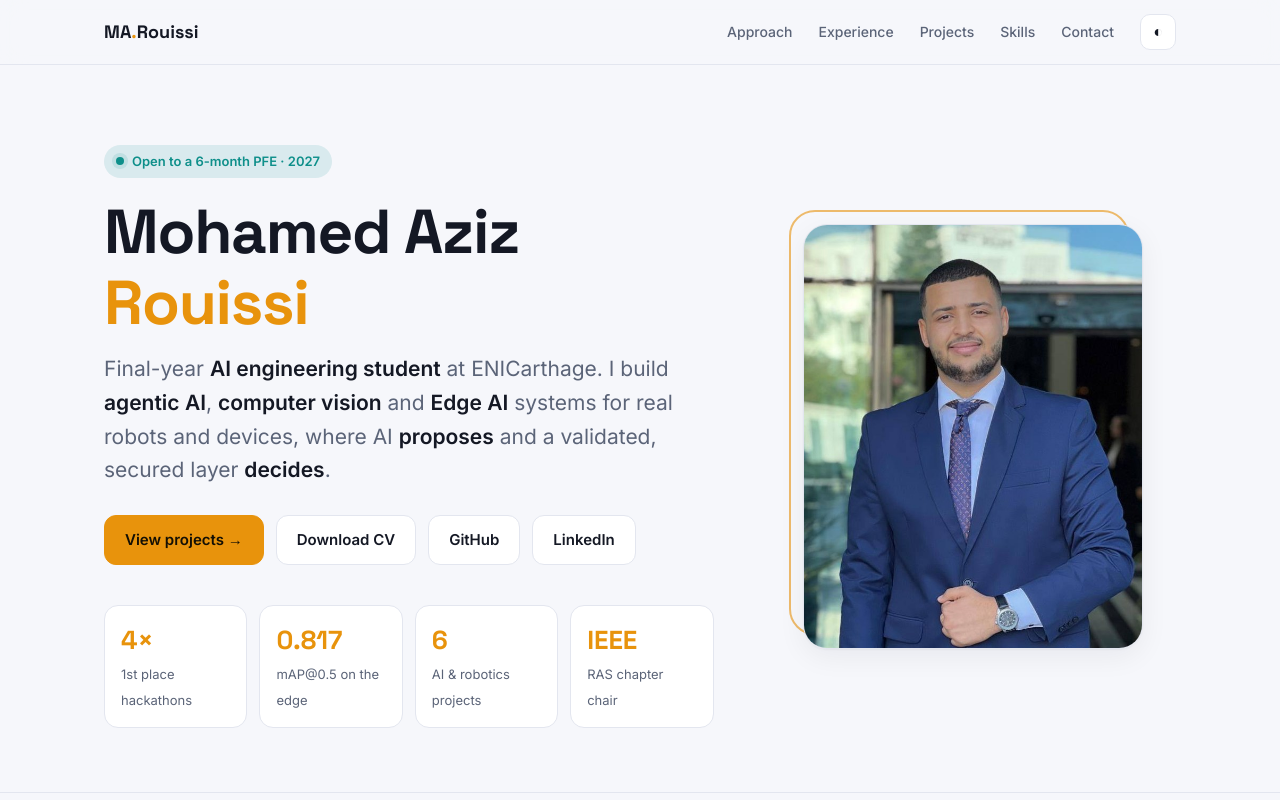
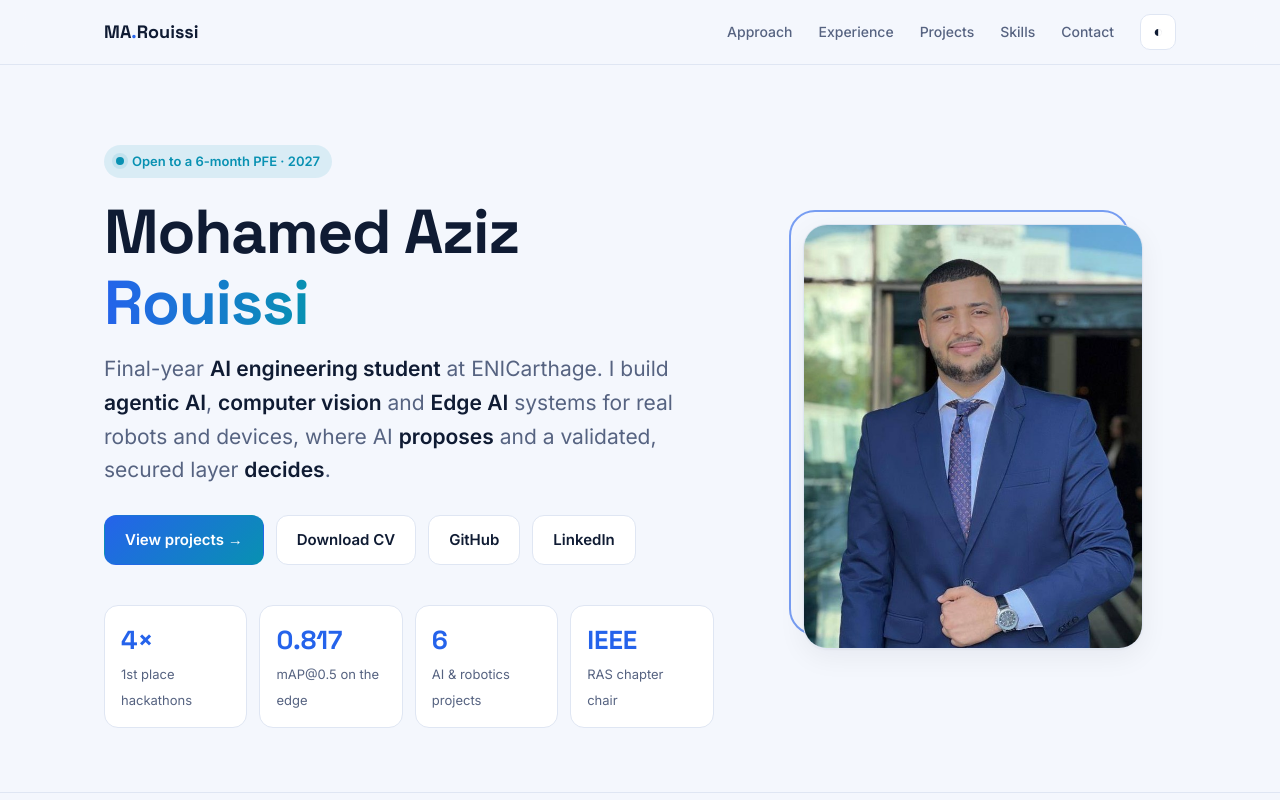
Before and after one commit to azizrouissi19-code/azizrouissi19-code.github.io, a plain HTML site: page index.html in a window 1280 px wide. Shown: the top 800 px of the page. Drawn offline with Linux system fonts and the light colour scheme.

Commit message:
New photo and blue/cyan color theme
Co-Authored-By: Claude Opus 5.5 <noreply@anthropic.com>

```diff
--- a/index.html
+++ b/index.html
@@ -10,20 +10,20 @@
 <link href="https://fonts.googleapis.com/css2?family=Inter:wght@400;500;600;700&family=Space+Grotesk:wght@500;600;700&family=JetBrains+Mono:wght@400;500&display=swap" rel="stylesheet">
 <style>
 :root{
-  --bg:#f6f7fb; --bg2:#ffffff; --card:#ffffff; --line:#e3e6ef; --text:#141824; --muted:#5b6478;
-  --accent:#e8930c; --accent2:#0e8f8a; --accent-soft:rgba(232,147,12,.12); --teal-soft:rgba(14,143,138,.12);
+  --bg:#f4f7fd; --bg2:#ffffff; --card:#ffffff; --line:#dfe6f3; --text:#0f1b33; --muted:#566381;
+  --accent:#2563eb; --accent2:#0891b2; --accent-soft:rgba(37,99,235,.10); --teal-soft:rgba(8,145,178,.11);
   --shadow:0 1px 2px rgba(20,24,36,.04),0 8px 28px rgba(20,24,36,.06);
 }
 @media (prefers-color-scheme: dark){
   :root:not([data-theme="light"]){
-    --bg:#0b0f17; --bg2:#0f1520; --card:#131a27; --line:#222b3b; --text:#e8ecf4; --muted:#97a1b5;
-    --accent:#f5a524; --accent2:#2cc2bb; --accent-soft:rgba(245,165,36,.13); --teal-soft:rgba(44,194,187,.13);
+    --bg:#070d1c; --bg2:#0b1426; --card:#0f1a31; --line:#1d2a45; --text:#e9eefb; --muted:#93a0bd;
+    --accent:#5b8cff; --accent2:#22d3ee; --accent-soft:rgba(91,140,255,.15); --teal-soft:rgba(34,211,238,.12);
     --shadow:0 1px 2px rgba(0,0,0,.3),0 10px 30px rgba(0,0,0,.35);
   }
 }
 :root[data-theme="dark"]{
-  --bg:#0b0f17; --bg2:#0f1520; --card:#131a27; --line:#222b3b; --text:#e8ecf4; --muted:#97a1b5;
-  --accent:#f5a524; --accent2:#2cc2bb; --accent-soft:rgba(245,165,36,.13); --teal-soft:rgba(44,194,187,.13);
+  --bg:#070d1c; --bg2:#0b1426; --card:#0f1a31; --line:#1d2a45; --text:#e9eefb; --muted:#93a0bd;
+  --accent:#5b8cff; --accent2:#22d3ee; --accent-soft:rgba(91,140,255,.15); --teal-soft:rgba(34,211,238,.12);
   --shadow:0 1px 2px rgba(0,0,0,.3),0 10px 30px rgba(0,0,0,.35);
 }
 *{box-sizing:border-box}
@@ -51,12 +51,12 @@ nav .wrap{display:flex;align-items:center;justify-content:space-between;height:6
 .badge{display:inline-flex;align-items:center;gap:8px;font-size:13px;font-weight:600;color:var(--accent2);background:var(--teal-soft);padding:6px 12px;border-radius:999px}
 .dot{width:8px;height:8px;border-radius:50%;background:var(--accent2);box-shadow:0 0 0 4px var(--teal-soft)}
 .hero h1{font-size:clamp(38px,6vw,62px);margin:18px 0 14px;letter-spacing:-.02em}
-.hero h1 em{font-style:normal;color:var(--accent)}
+.hero h1 em{font-style:normal;background:linear-gradient(90deg,var(--accent),var(--accent2));-webkit-background-clip:text;background-clip:text;color:transparent}
 .hero .role{font-size:clamp(17px,2.2vw,21px);color:var(--muted);margin:0 0 22px;max-width:620px}
 .hero .role b{color:var(--text);font-weight:600}
 .cta{display:flex;flex-wrap:wrap;gap:12px;margin-top:28px}
 .btn{display:inline-flex;align-items:center;gap:8px;padding:12px 20px;border-radius:12px;font-weight:600;font-size:15px;text-decoration:none;border:1px solid var(--line);background:var(--card)}
-.btn.primary{background:var(--accent);border-color:var(--accent);color:#141005}
+.btn.primary{background:linear-gradient(135deg,var(--accent),var(--accent2));border-color:transparent;color:#fff}
 .btn:hover{transform:translateY(-1px)}
 .photo{position:relative;justify-self:center}
 .photo img{width:min(340px,80vw);aspect-ratio:4/5;object-fit:cover;object-position:center 20%;border-radius:24px;display:block;box-shadow:var(--shadow);border:1px solid var(--line)}
```
